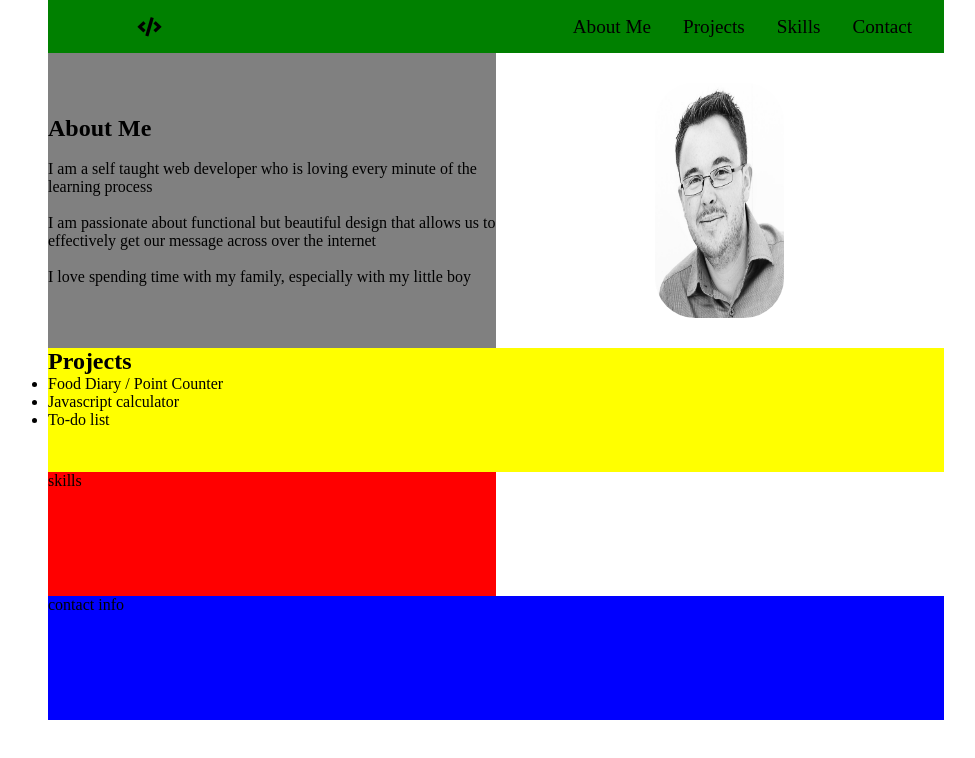
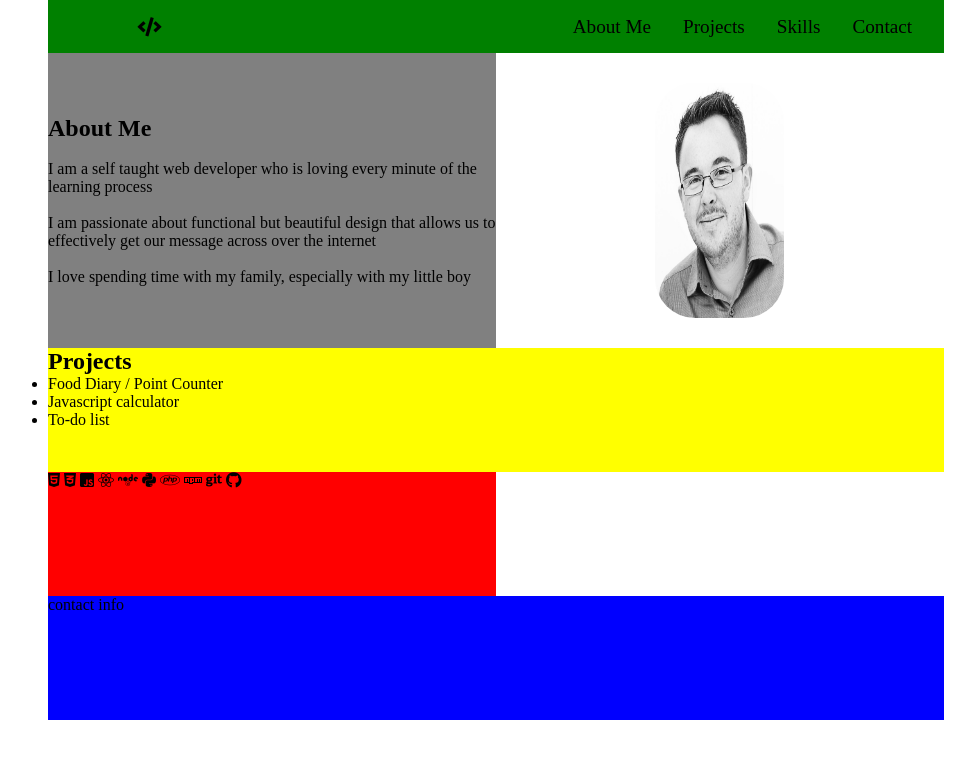
Before and after one commit to gareth-robinson865/portfolio-site, a plain HTML site: page index.html in a window 1280 px wide. Shown: the whole page, without its empty margins (144-1119 px from the left). Drawn offline with Linux system fonts and the light colour scheme.

Commit message:
icons added to skills section

```diff
--- a/CSS/styling.css
+++ b/CSS/styling.css
@@ -107,7 +107,7 @@ main {
 }
 
 #skills {
-    grid-column: 1 span 2;
+    grid-column: 1 span 3;
     grid-row: 3 / span 1;
     background: red;
 }
--- a/index.html
+++ b/index.html
@@ -49,7 +49,18 @@
                 </section>
 
                 <section id="skills">
-                    skills
+                    <i class="fab fa-html5"></i>
+                    <i class="fab fa-css3-alt"></i>
+                    <i class="fab fa-js-square"></i>
+                    <i class="fab fa-react"></i>
+                    <i class="fab fa-node"></i>
+                    <i class="fab fa-python"></i>
+                    <i class="fab fa-php"></i>
+                    <i class="fab fa-npm"></i>
+                    <i class="fab fa-git"></i>
+                    <i class="fab fa-github"></i>
+
+
                 </section>
 
                 <section id="contact">
```
